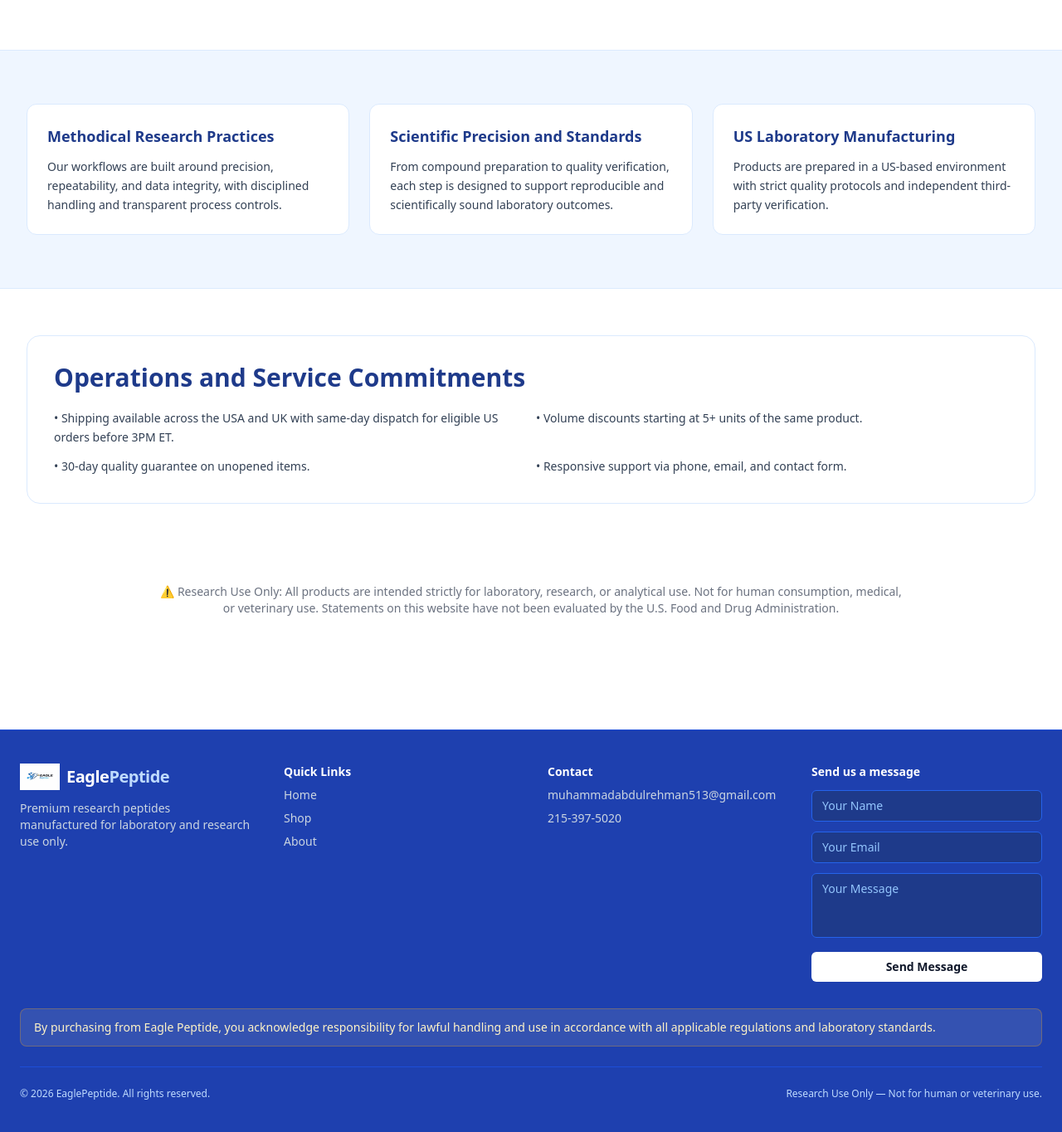
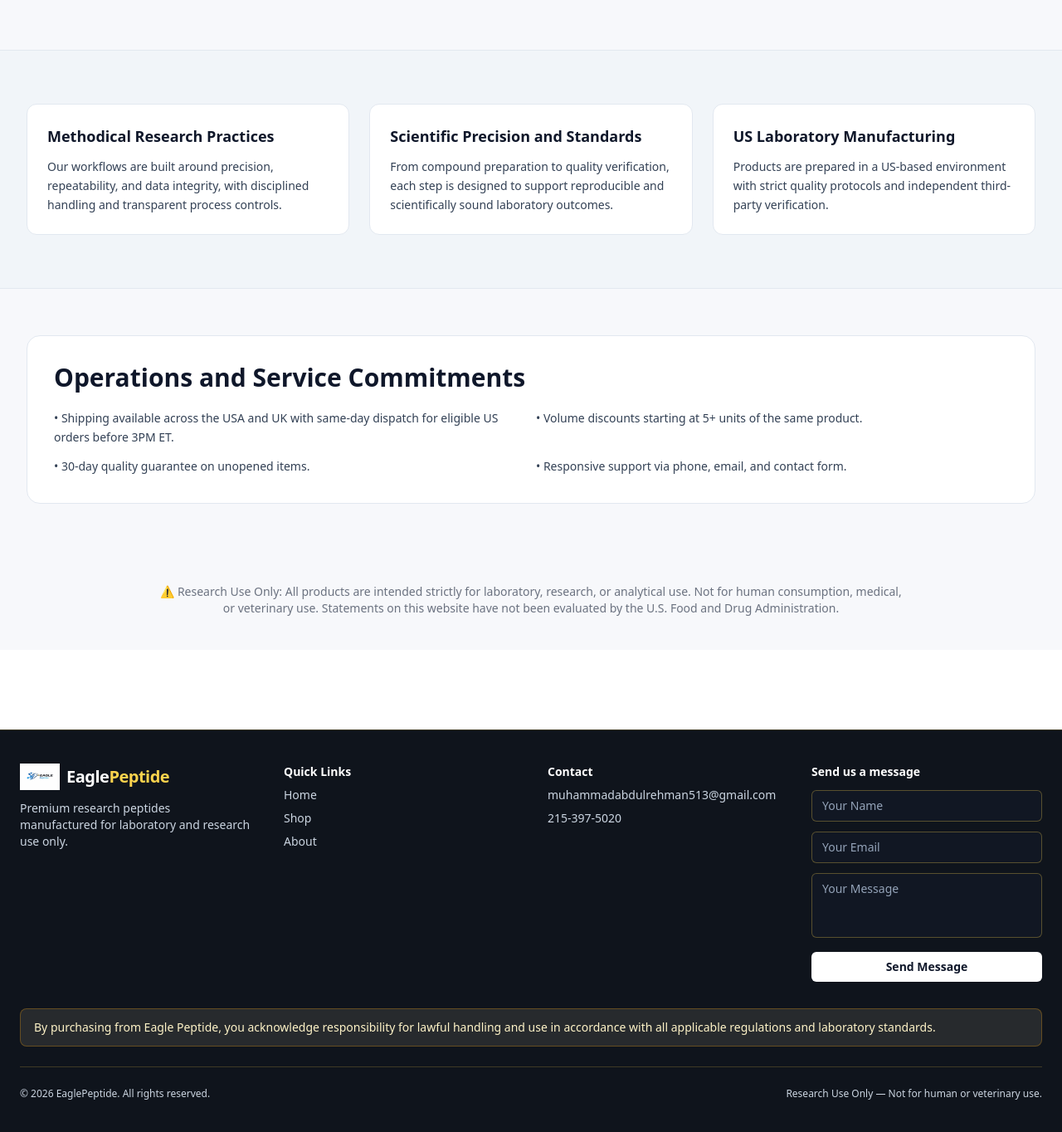
Before and after one commit to mabdulrehman08/EaglePeptide, a React (Vite) app: page / in a window 1280 px wide. Shown: the part 1200-2564 px from the top of the page at 83% size. Built offline with nearby package versions, Linux system fonts and the light colour scheme; no server answers; the database is empty.

Commit message:
Restore darker storefront theme accents

```diff
--- a/src/components/Footer.tsx
+++ b/src/components/Footer.tsx
@@ -13,14 +13,14 @@
   };
 
   return (
-    <footer className="bg-blue-800 mt-24 border-t border-blue-700">
+    <footer className="bg-[#0f141c] mt-24 border-t border-amber-300/20">
       <div className="max-w-7xl mx-auto px-6 py-10 text-sm text-white">
         <div className="grid grid-cols-1 md:grid-cols-2 lg:grid-cols-4 gap-8 md:gap-10">
           <div>
             <Link to="/" className="flex items-center gap-2">
               <img src={logo} alt="Eagle Peptides" className="h-8 w-auto" />
               <span className="text-xl font-bold text-white tracking-tight">
-                Eagle<span className="text-blue-200">Peptide</span>
+                Eagle<span className="text-amber-300">Peptide</span>
               </span>
             </Link>
             <p className="mt-3 max-w-sm text-slate-300">
@@ -56,7 +56,7 @@
                   value={form.name}
                   onChange={(e) => setForm({ ...form, name: e.target.value })}
                   required
-                  className="w-full px-3 py-2 rounded-md bg-blue-900 text-white placeholder-blue-300 border border-blue-600 focus:outline-none focus:border-blue-300 text-sm"
+                  className="w-full px-3 py-2 rounded-md bg-[#111723] text-white placeholder-slate-400 border border-amber-300/30 focus:outline-none focus:border-amber-300 text-sm"
                 />
                 <input
                   type="email"
@@ -64,7 +64,7 @@
                   value={form.email}
                   onChange={(e) => setForm({ ...form, email: e.target.value })}
                   required
-                  className="w-full px-3 py-2 rounded-md bg-blue-900 text-white placeholder-blue-300 border border-blue-600 focus:outline-none focus:border-blue-300 text-sm"
+                  className="w-full px-3 py-2 rounded-md bg-[#111723] text-white placeholder-slate-400 border border-amber-300/30 focus:outline-none focus:border-amber-300 text-sm"
                 />
                 <textarea
                   placeholder="Your Message"
@@ -72,7 +72,7 @@
                   onChange={(e) => setForm({ ...form, message: e.target.value })}
                   required
                   rows={3}
-                  className="w-full px-3 py-2 rounded-md bg-blue-900 text-white placeholder-blue-300 border border-blue-600 focus:outline-none focus:border-blue-300 text-sm resize-none"
+                  className="w-full px-3 py-2 rounded-md bg-[#111723] text-white placeholder-slate-400 border border-amber-300/30 focus:outline-none focus:border-amber-300 text-sm resize-none"
                 />
                 <button
                   type="submit"
@@ -104,7 +104,7 @@
         </div>
 
         {/* Bottom bar */}
-        <div className="mt-6 border-t border-blue-700 pt-6 flex flex-col md:flex-row justify-between items-center gap-3 text-xs text-blue-200">
+        <div className="mt-6 border-t border-amber-300/20 pt-6 flex flex-col md:flex-row justify-between items-center gap-3 text-xs text-slate-300">
           <p>© {new Date().getFullYear()} EaglePeptide. All rights reserved.</p>
           <p className="text-center">Research Use Only — Not for human or veterinary use.</p>
         </div>
--- a/src/pages/Home.tsx
+++ b/src/pages/Home.tsx
@@ -126,7 +126,7 @@
         </div>
       </section>
 
-      <section id="products" className="pt-12 pb-16 sm:pt-16 sm:pb-20 lg:pt-20 lg:pb-24 bg-white dark:bg-blue-900">
+      <section id="products" className="pt-12 pb-16 sm:pt-16 sm:pb-20 lg:pt-20 lg:pb-24 bg-[#f7f8fb] dark:bg-slate-950">
         <div className="max-w-7xl mx-auto px-5 sm:px-6 lg:px-8">
           <h2 className="text-3xl sm:text-4xl font-bold mb-4 text-gray-900 dark:text-white text-center md:text-left">
             Research Products
@@ -163,12 +163,12 @@
         </div>
       </section>
 
-      <section className="py-12 sm:py-16 bg-blue-50 dark:bg-slate-900/40 border-y border-blue-100 dark:border-slate-800">
+      <section className="py-12 sm:py-16 bg-slate-100 dark:bg-slate-900/40 border-y border-slate-200 dark:border-slate-800">
         <div className="max-w-7xl mx-auto px-5 sm:px-6 lg:px-8">
           <div className="grid grid-cols-1 md:grid-cols-3 gap-6">
             {highlights.map((item) => (
-              <article key={item.title} className="rounded-xl border border-blue-100 dark:border-slate-800 bg-white dark:bg-slate-900 p-6">
-                <h3 className="text-lg font-semibold text-blue-900 dark:text-blue-200">{item.title}</h3>
+              <article key={item.title} className="rounded-xl border border-slate-200 dark:border-slate-800 bg-white dark:bg-slate-900 p-6">
+                <h3 className="text-lg font-semibold text-slate-900 dark:text-slate-100">{item.title}</h3>
                 <p className="mt-3 text-sm leading-relaxed text-slate-700 dark:text-slate-300">{item.text}</p>
               </article>
             ))}
@@ -176,10 +176,10 @@
         </div>
       </section>
 
-      <section className="py-12 sm:py-14 bg-white dark:bg-blue-950">
+      <section className="py-12 sm:py-14 bg-[#f7f8fb] dark:bg-slate-950">
         <div className="max-w-7xl mx-auto px-5 sm:px-6 lg:px-8">
-          <div className="rounded-2xl border border-blue-100 dark:border-blue-800 p-6 sm:p-8 bg-white dark:bg-blue-900">
-            <h2 className="text-2xl sm:text-3xl font-bold text-blue-900 dark:text-blue-200">Operations and Service Commitments</h2>
+          <div className="rounded-2xl border border-slate-200 dark:border-slate-800 p-6 sm:p-8 bg-white dark:bg-slate-900">
+            <h2 className="text-2xl sm:text-3xl font-bold text-slate-900 dark:text-slate-100">Operations and Service Commitments</h2>
             <ul className="mt-5 grid grid-cols-1 sm:grid-cols-2 gap-3 text-slate-700 dark:text-slate-300 text-sm leading-relaxed">
               {serviceBenefits.map((item) => (
                 <li key={item}>• {item}</li>
@@ -189,7 +189,7 @@
         </div>
       </section>
 
-      <section className="py-8 sm:py-10 bg-white dark:bg-blue-950">
+      <section className="py-8 sm:py-10 bg-[#f7f8fb] dark:bg-slate-950">
         <div className="max-w-7xl mx-auto px-5 sm:px-6 lg:px-8">
           <p className="text-xs sm:text-sm text-gray-500 dark:text-gray-600 text-center max-w-4xl mx-auto leading-relaxed">
             ⚠️ Research Use Only: All products are intended strictly for laboratory, research, or analytical use.
```
